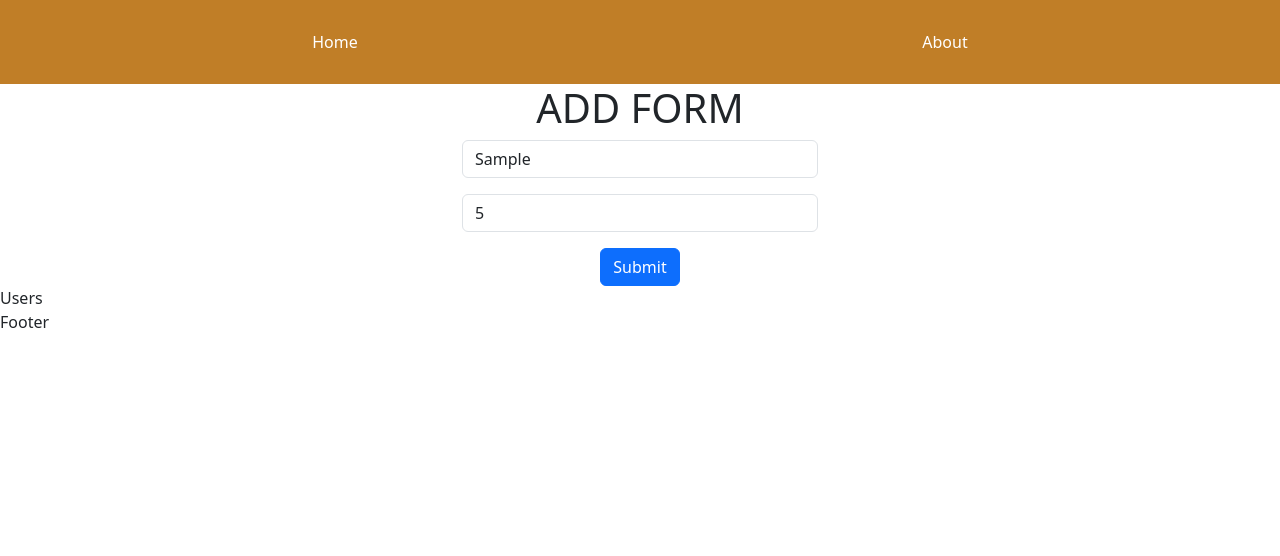
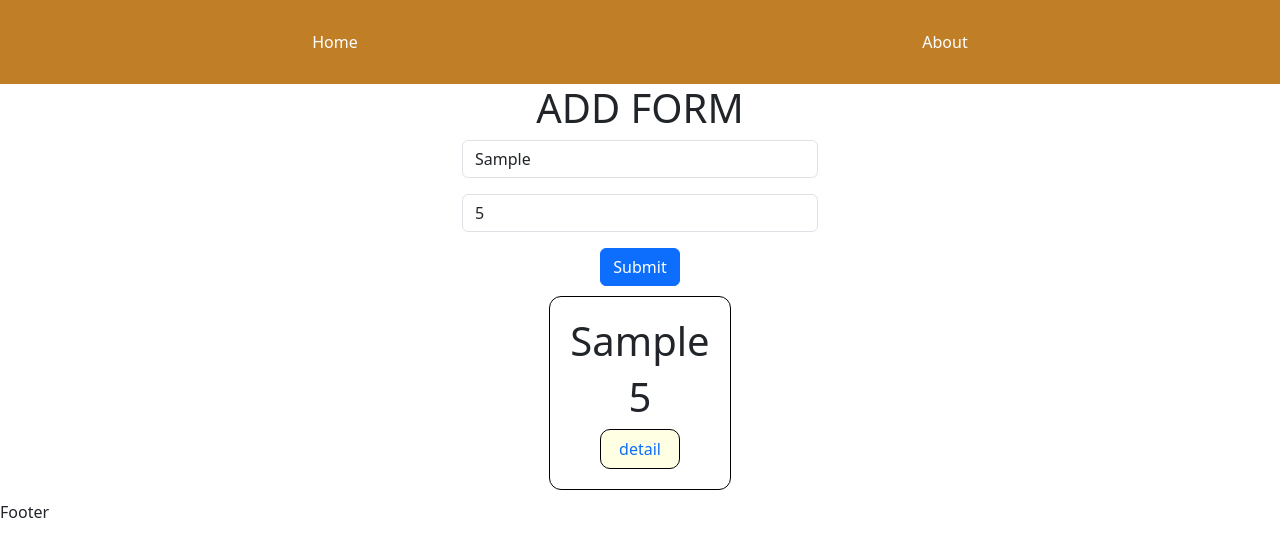
Before and after one commit to MinayeAliyeva/react-redux-typescript, a React (Create React App) app in the folder my-app/: page / in a window 1280 px wide. Both pictures are taken after typing "Sample", "5" into the empty fields and a click on the button "Submit". Shown: the top 556 px of the page. Built offline with nearby package versions, Linux system fonts and the light colour scheme.

Commit message:
added changes

```diff
--- a/my-app/src/Components/Home.tsx
+++ b/my-app/src/Components/Home.tsx
@@ -6,8 +6,13 @@ import Form from "react-bootstrap/Form";
 import Button from "react-bootstrap/Button";
 import Users from "./Users";
 import { useState } from "react";
+import { addCourse } from "../store/slices/FormSlice";
+import { useDispatch, useSelector } from "react-redux";
+//
+//
+const Home = () => {
 
-const Home = () => {
+  const dispatch = useDispatch();
   interface state {
     name: string;
     age: number;
@@ -26,7 +31,8 @@ const Home = () => {
   };
   const handleSubmit = (e: React.FormEvent) => {
     e.preventDefault();
-
+    console.log("k");
+    dispatch(addCourse(state));
   };
   return (
     <section>
@@ -67,7 +73,7 @@ const Home = () => {
                   aria-describedby="basic-addon1"
                 />
               </InputGroup> */}
-              <Button onSubmit={handleSubmit} variant="primary">
+              <Button onClick={(e) => handleSubmit(e)} variant="primary">
                 Submit
               </Button>{" "}
             </form>
--- a/my-app/src/Components/Users.tsx
+++ b/my-app/src/Components/Users.tsx
@@ -1,9 +1,29 @@
-import React from 'react'
+import React from "react";
+import { useSelector } from "react-redux";
+import { Link } from "react-router-dom";
 
 const Users = () => {
+  const courses = useSelector((state: any) => state.courses.data);
+  console.log(courses);
+  interface state {
+    name: string;
+    age: number;
+  }
   return (
-    <div>Users</div>
-  )
-}
+    <div className="users">
+      {courses.map((course: state, id: string) => {
+        return (
+          <div className="user" key={id}>
+            <h1>{course.name}</h1>
+            <h1>{course.age}</h1>
+            <Link to={`/user/${id}`} className="detail">
+              detail
+            </Link>
+          </div>
+        );
+      })}
+    </div>
+  );
+};
 
-export default Users
+export default Users;
--- /dev/null
+++ b/my-app/src/scss/_users.scss
@@ -0,0 +1,26 @@
+.users {
+  display: flex;
+  column-gap: 20px;
+  align-items: center;
+  justify-content: center;
+  flex-wrap: wrap;
+  row-gap: 20px;
+  .user {
+    border: 1px solid black;
+    padding: 20px;
+    display: flex;
+    flex-direction: column;
+    align-items: center;
+    margin: 10px;
+    justify-content: center;
+    /* padding: 3px; */
+    border-radius: 12px;
+    .detail {
+      outline: none;
+      border: 1px solid black;
+      padding: 7px 18px;
+      border-radius: 10px;
+      background: #ffff001c;
+    }
+  }
+}
--- a/my-app/src/scss/main.css
+++ b/my-app/src/scss/main.css
@@ -15,4 +15,32 @@
   box-sizing: border-box;
   list-style: none;
   text-decoration: none !important;
+}
+
+.users {
+  display: flex;
+  -moz-column-gap: 20px;
+       column-gap: 20px;
+  align-items: center;
+  justify-content: center;
+  flex-wrap: wrap;
+  row-gap: 20px;
+}
+.users .user {
+  border: 1px solid black;
+  padding: 20px;
+  display: flex;
+  flex-direction: column;
+  align-items: center;
+  margin: 10px;
+  justify-content: center;
+  /* padding: 3px; */
+  border-radius: 12px;
+}
+.users .user .detail {
+  outline: none;
+  border: 1px solid black;
+  padding: 7px 18px;
+  border-radius: 10px;
+  background: rgba(255, 255, 0, 0.1098039216);
 }/*# sourceMappingURL=main.css.map */
--- a/my-app/src/scss/main.scss
+++ b/my-app/src/scss/main.scss
@@ -1,2 +1,3 @@
-@import './header.scss';
-@import './reset'
+@import "./header.scss";
+@import "./reset";
+@import "./users";
--- a/my-app/src/store/slices/FormSlice.js
+++ b/my-app/src/store/slices/FormSlice.js
@@ -1,13 +1,20 @@
-import { createSlice } from "@reduxjs/toolkit";
+import { createSlice, nanoid } from "@reduxjs/toolkit";
+
 const formSlice = createSlice({
-    name:'courses',
+  name: "courses",
   initialState: {
     data: [],
     searchTerm: "",
   },
-  reducers:[
-
-  ]
+  reducers: {
+    addCourse(state, action) {
+      state.data = [
+        ...state.data,
+        { name: action.payload.name, age: action.payload.age,id:nanoid() },
+      ];
+    },
+  },
 });
 
-export const courseReducer=formSlice.reducer;
+export const courseReducer = formSlice.reducer;
+export const { addCourse } = formSlice.actions;
```
Also changed, not shown: my-app/src/Components/User.tsx (added, +11 -0 lines), 1 other file (tests, documents, lock files or other folders).
